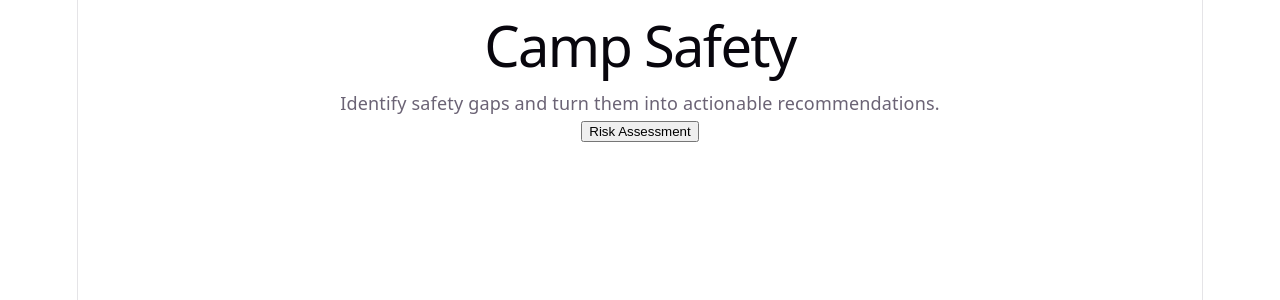
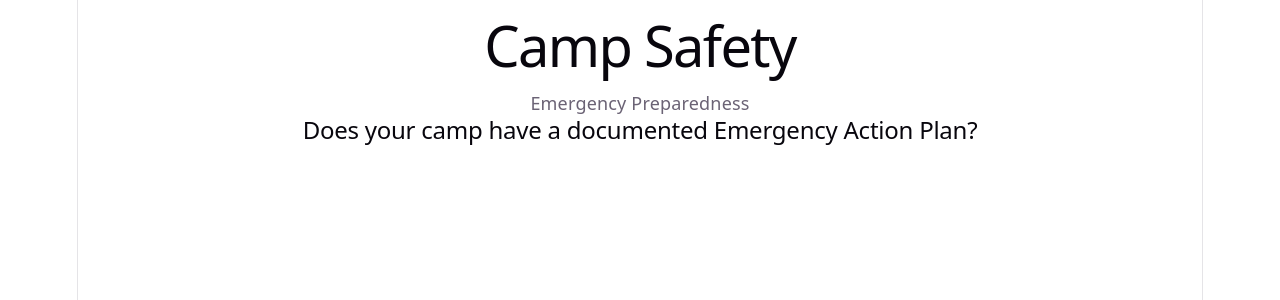
Before and after one commit to tabera2/Camp-Safety, a React (Vite) app: page / in a window 1280 px wide. Shown: the top 300 px of the page. Built offline with nearby package versions, Linux system fonts and the light colour scheme.

Commit message:
ui works

```diff
--- a/src/App.tsx
+++ b/src/App.tsx
@@ -1,4 +1,6 @@
 //import { useState } from 'react'
+import QuestionCard from './components/QuestionCard'
+import {questions} from "./data/questions";
 import './App.css'
 
 function App() {
@@ -8,9 +10,7 @@ function App() {
     <main>
       <h1> Camp Safety</h1>
 
-      <p>Identify safety gaps and turn them into actionable recommendations.</p>
-
-      <button type="button">Risk Assessment</button>
+      <QuestionCard question={questions[0]} />
     </main>
   )
 }
--- /dev/null
+++ b/src/components/QuestionCard.tsx
@@ -0,0 +1,17 @@
+import type { Question } from "../types/assessment";
+
+interface QuestionCardProps {
+    question: Question;
+}
+
+function QuestionCard({ question }: QuestionCardProps) {
+    return (
+        <section>
+            <p>{question.category}</p>
+
+            <h2>{question.question}</h2>
+        </section>
+    );
+}
+
+export default QuestionCard
--- a/src/data/questions.ts
+++ b/src/data/questions.ts
@@ -1,5 +1,5 @@
 import type { Question } from "../types/assessment";
-export const question: Question[] = [
+export const questions: Question[] = [
     {
         id: 1,
         category: "Emergency Preparedness",
```
